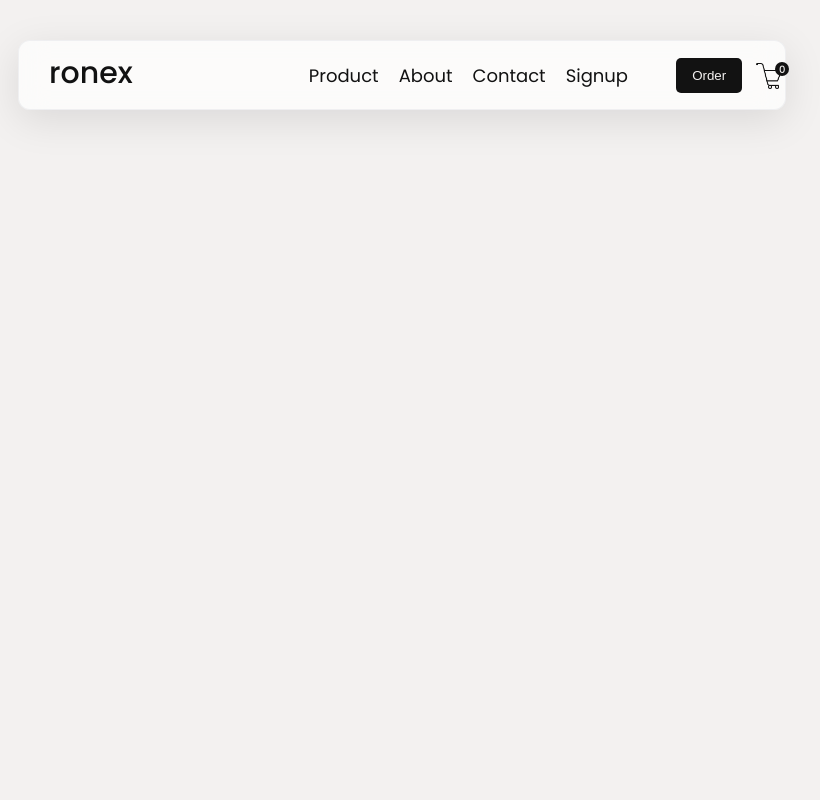
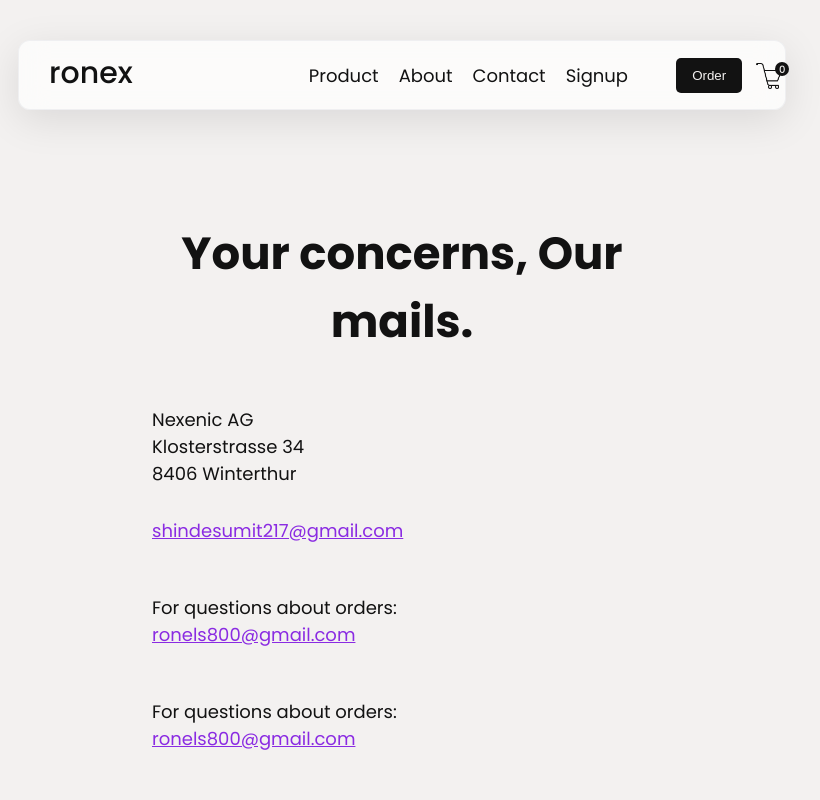
Before and after one commit to sumitshinde-84/shoping-site, a React (Create React App) app: page /Contact in a window 1280 px wide. Shown: the top 800 px of the page, without its empty margins (238-1058 px from the left). Built offline with nearby package versions, Linux system fonts and the light colour scheme.

Commit message:
add contact page

```diff
--- /dev/null
+++ b/src/components/contactInfo.jsx
@@ -0,0 +1,32 @@
+import "./style/contactInfo.css"
+
+const ContactInfo = () => {
+
+    return (
+        <div className="contact-info">
+            <h1>Your concerns, Our mails.</h1>
+            <div className="details">
+                <div className="first">
+                    <p>Nexenic AG
+                        Klosterstrasse 34
+                        8406 Winterthur</p>
+                        <p className="contact-email">shindesumit217@gmail.com</p>
+                </div>
+                <div className="second">
+                    <p>For questions about orders:</p>
+                    <p className="contact-email">ronels800@gmail.com</p>
+                </div>
+                <div className="third">
+                    <p>For questions about orders:</p>
+                    <p className="contact-email">ronels800@gmail.com</p>
+                </div>
+            </div>
+        </div>
+
+
+    )
+
+
+}
+
+export default ContactInfo
--- /dev/null
+++ b/src/components/style/contactInfo.css
@@ -0,0 +1,41 @@
+.contact-info{
+    width: 100vw;
+    height: 100vh;
+    padding-top: 150px;
+    display: flex;
+    align-items: center;
+    flex-direction: column;
+
+
+
+}
+
+.contact-info h1{
+    font-size: 45px;
+    width: 500px;
+    text-align: center;
+}
+
+.contact-info .details{
+    display: flex;
+    flex-direction: column;
+    width: 500px;
+    height: 100vh;
+    gap: 50px;
+    padding-top: 50px;
+}
+
+.contact-info .details .first p:first-child{
+    font-size: 18px;
+    width: 200px;
+    margin-bottom: 30px;
+}
+
+.contact-info p{
+    font-size: 18px;
+}
+
+.details > div p:last-child{
+    text-decoration: underline;
+    color: blueviolet;
+}
--- a/src/components/style/sign-login-form.css
+++ b/src/components/style/sign-login-form.css
@@ -73,4 +73,5 @@
     color: var(--light);
    background-color: var(--dark);
     padding: 8px 12px;
+    cursor: pointer;
 }
--- a/src/pages/Contact.jsx
+++ b/src/pages/Contact.jsx
@@ -1,10 +1,16 @@
+import { useEffect } from "react"
+import ContactInfo from "../components/contactInfo"
+import Footer from "../components/footer"
+import "./style/contact.css"
 const Contact = () => {
+
+
 
 
     return (
         <div className="Contact">
-
-
+        <ContactInfo />
+        <Footer/>
         </div>
     )
 }
--- a/src/pages/home.jsx
+++ b/src/pages/home.jsx
@@ -42,7 +42,7 @@ const Home = () => {
   return (
     <div ref={main} className="home">
       <Intro status={pageLoadStatus} />
-      {/* <Loader getPageLoadStatus={getPageLoadStatus} /> */}
+      <Loader getPageLoadStatus={getPageLoadStatus} />
       <Textreveal />
       <ImgGrid />
       <ImgGridOpp />
--- /dev/null
+++ b/src/pages/style/contact.css
@@ -0,0 +1,8 @@
+.Contact{
+
+ display: flex;
+ flex-direction: column;
+ align-items: center;
+
+
+}
```
